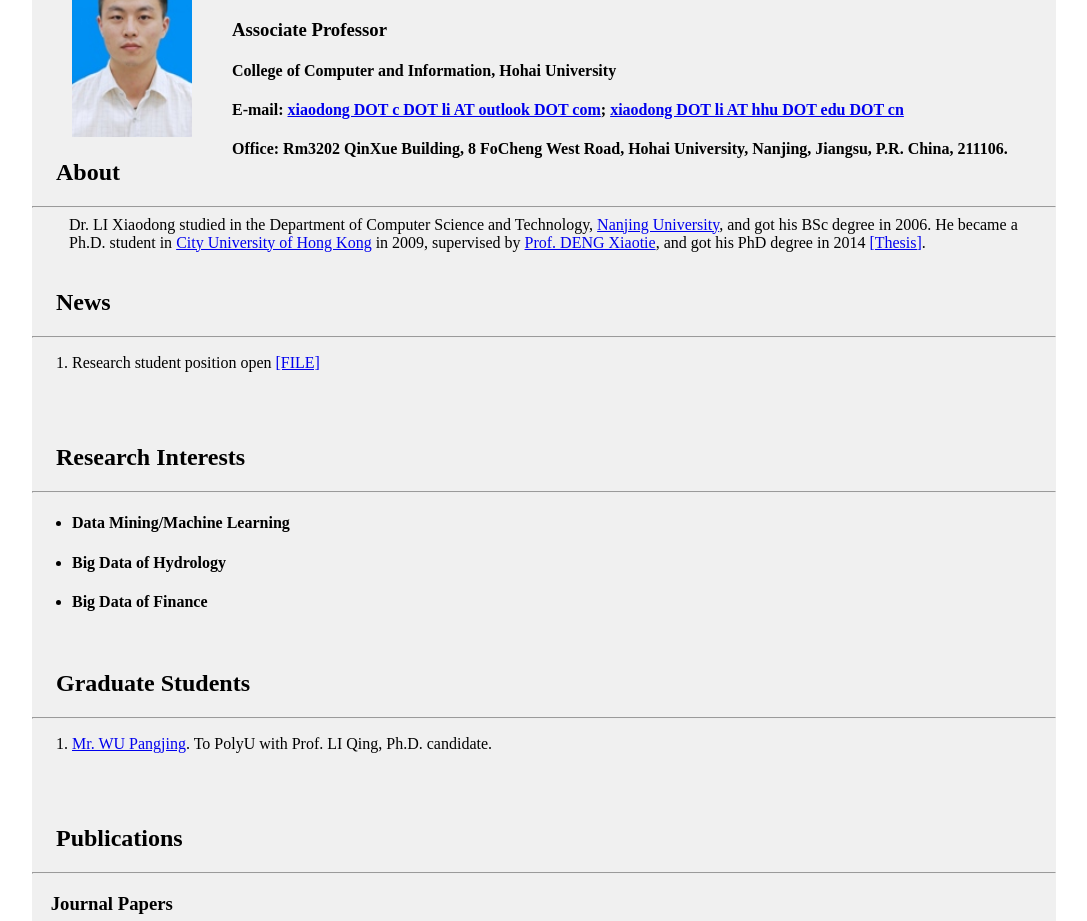
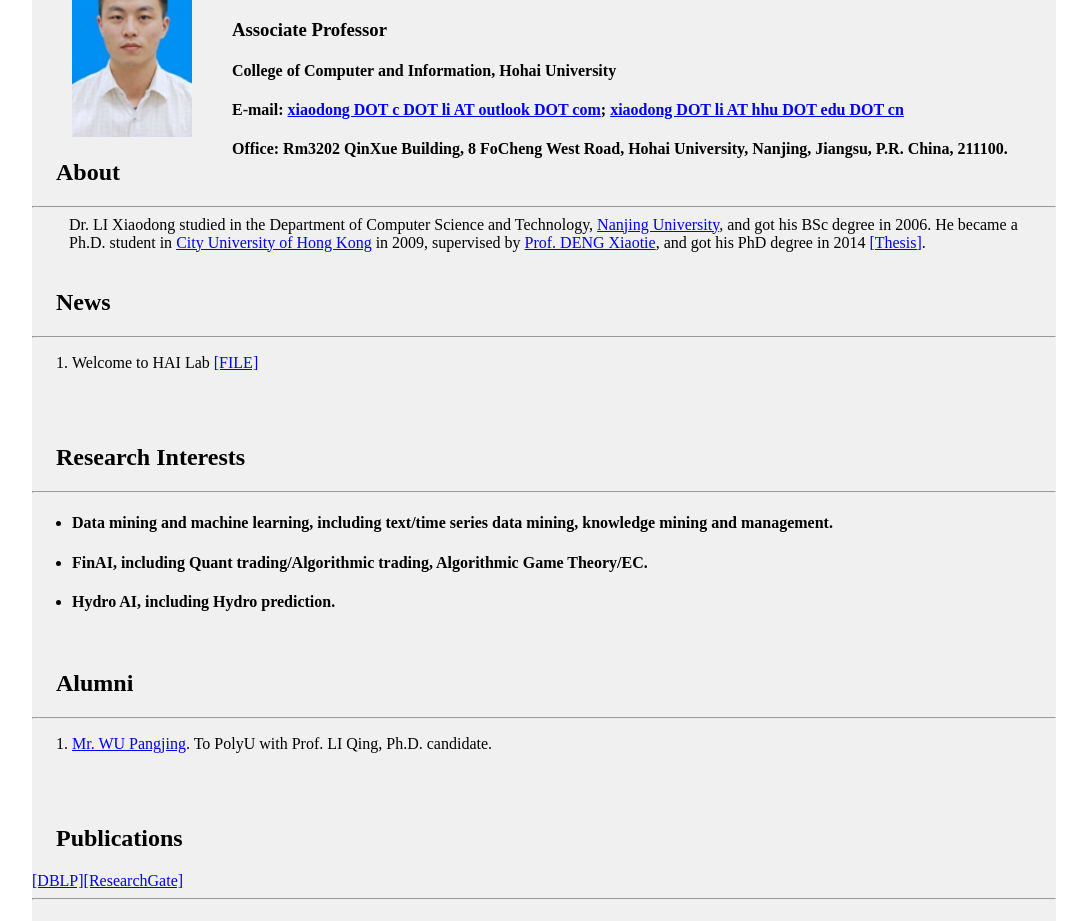
Before and after one commit to charleslee1984/charleslee1984.github.io, a plain HTML site: page index.html in a window 1280 px wide. Shown: the part 80-1001 px from the top of the page, without its empty margins (96-1183 px from the left). Drawn offline with Linux system fonts and the light colour scheme.

Commit message:
Update index.html
Yearly update 2023-09-23 14:26

```diff
--- a/index.html
+++ b/index.html
@@ -50,7 +50,7 @@
             <h3>Associate Professor</h3>
             <h4>College of Computer and Information, Hohai University</h4>
             <h4>E-mail: <a href="mailto:xiaodong.c.li@outlook.com?cc=xiaodong.li@hhu.edu.cn">xiaodong DOT c DOT li AT outlook DOT com</a>; <a href="mailto:xiaodong.li@hhu.edu.cn?cc=xiaodong.c.li@outlook.com">xiaodong DOT li AT hhu DOT edu DOT cn</a></h4>
-            <h4>Office: Rm3202 QinXue Building, 8 FoCheng West Road, Hohai University, Nanjing, Jiangsu, P.R. China, 211106. </h4>
+            <h4>Office: Rm3202 QinXue Building, 8 FoCheng West Road, Hohai University, Nanjing, Jiangsu, P.R. China, 211100. </h4>
         </div>
 
         <div id="content">
@@ -68,7 +68,7 @@
             <p>
                 <ol>
                 	<li>
-                        Research student position open <a href="files/ad.pdf">[FILE]</a>
+                        Welcome to HAI Lab <a href="files/ad.pdf">[FILE]</a>
                     </li>
                     <br>
                 </ol>
@@ -81,16 +81,16 @@
             <hr>
             <p>
             	<ul>
-                    <li><h4>Data Mining/Machine Learning</h4></li>
-            		<li><h4>Big Data of Hydrology</h4></li>
-                    <li><h4>Big Data of Finance</h4></li>
+                    <li><h4>Data mining and machine learning, including text/time series data mining, knowledge mining and management.</h4></li>
+            		<li><h4>FinAI, including Quant trading/Algorithmic trading, Algorithmic Game Theory/EC.</h4></li>
+                    <li><h4>Hydro AI, including Hydro prediction.</h4></li>
             	</ul>
             </p>
             <br>
         </div>
 
 		<div id="content">
-            <a id="news"><h2>&nbsp;&nbsp;&nbsp;&nbsp;Graduate Students</h2></a>
+            <a id="news"><h2>&nbsp;&nbsp;&nbsp;&nbsp;Alumni</h2></a>
             <hr>
             <p>
                 <ol>
@@ -104,7 +104,7 @@
         </div>
 
         <div id="content">
-            <a id="pub"><h2>&nbsp;&nbsp;&nbsp;&nbsp;Publications</h2></a>
+            <a id="pub"><h2>&nbsp;&nbsp;&nbsp;&nbsp;Publications</h2><a href="https://dblp.org/pid/50/3993-7.html">[DBLP]</a><a href="https://www.researchgate.net/profile/Xiaodong-Li-9">[ResearchGate]</a></a>
             <hr>
             <p>
             	<h3>&nbsp;&nbsp;&nbsp;&nbsp;Journal Papers</h3>
```
